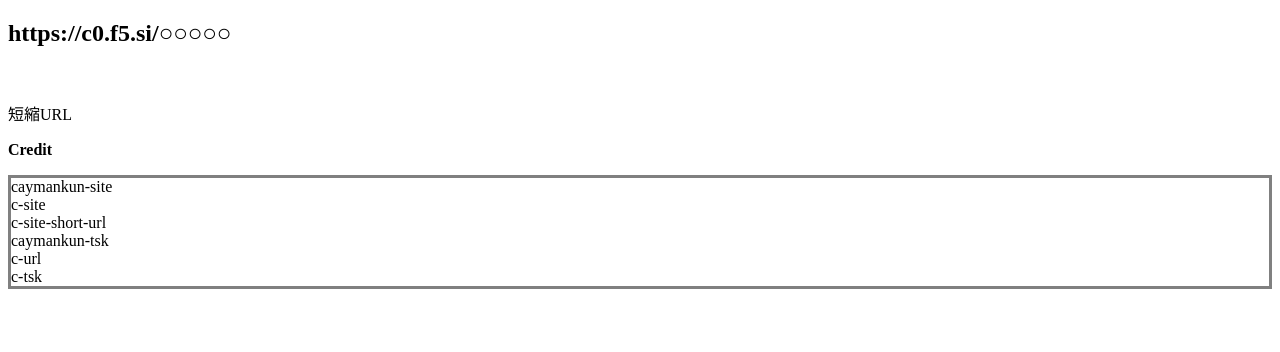
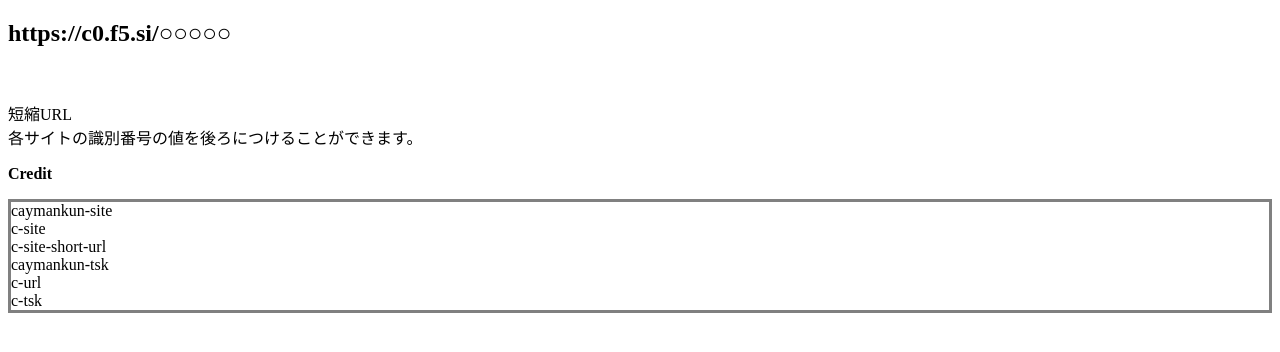
Before and after one commit to caymankun/tsk, a plain HTML site: page index.html in a window 1280 px wide. Drawn offline with Linux system fonts and the light colour scheme.

Commit message:
Update index.html

```diff
--- a/index.html
+++ b/index.html
@@ -10,7 +10,8 @@
     <h2>
         https://c0.f5.si/○○○○○
     </h2><br>
-    <p>短縮URL</p>
+    <p>短縮URL<br>
+    各サイトの識別番号の値を後ろにつけることができます。<br></p>
     <b>Credit</b><br>
     <p style="border: solid gray;">caymankun-site<br />
 c-site<br />
```
